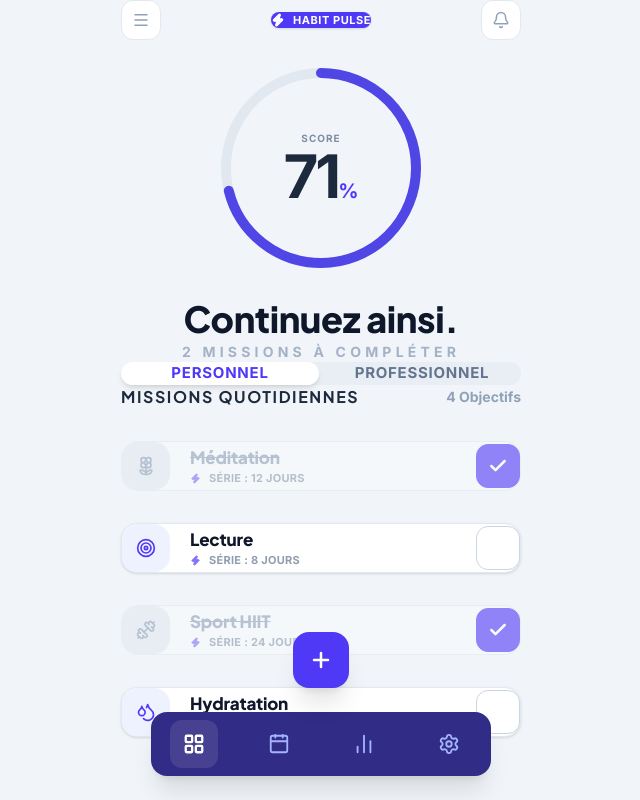
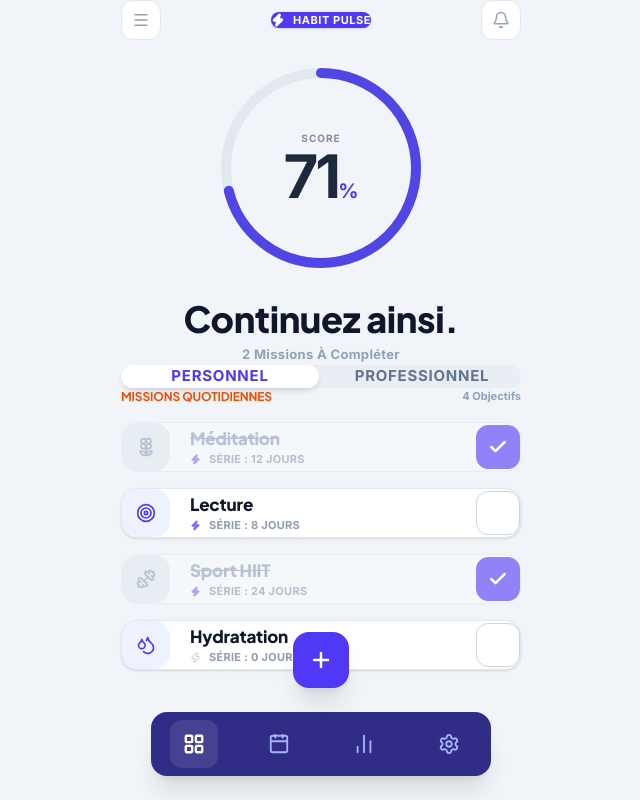
Before and after one commit to digitalsaurien-git/HabitsTrack, a React (Vite) app: page / in a window 1280 px wide. Shown: the whole page, without its empty margins (319-959 px from the left). Built offline with nearby package versions, Linux system fonts and the light colour scheme.

Commit message:
Refine header spacing and style based on audio feedback

```diff
--- a/src/App.jsx
+++ b/src/App.jsx
@@ -98,12 +98,12 @@ export default function App() {
           totalCount={habits.length}
         />
 
-        <main className="transition-all duration-500 pt-24">
+        <main className="transition-all duration-500 pt-8">
           {activeTab === 'dashboard' ? (
-            <div className="flex flex-col gap-8">
-              <div className="flex items-center justify-between px-3 mb-4">
-                <h3 className="label-caps !text-[16px] !text-slate-800">Missions quotidiennes</h3>
-                <span className="text-[14px] font-bold text-slate-400">{filteredHabits.length} Objectifs</span>
+            <div className="flex flex-col gap-4">
+              <div className="flex items-center justify-between px-3 mt-4">
+                <h3 className="text-[12px] font-bold uppercase tracking-widest text-orange-600">Missions quotidiennes</h3>
+                <span className="text-[11px] font-bold text-slate-400">{filteredHabits.length} Objectifs</span>
               </div>
 
               {filteredHabits.map(habit => (
--- a/src/components/Header.jsx
+++ b/src/components/Header.jsx
@@ -69,14 +69,18 @@ export default function Header({
           </div>
         </div>
 
-        <div className="mt-20 text-center px-6">
-          <h2 className="text-4xl font-extrabold text-slate-900 tracking-tight leading-tight mb-4">Continuez ainsi.</h2>
-          <p className="text-[14px] font-bold text-slate-400/80 uppercase tracking-[0.3em] mt-6">{totalCount - progressCount} Missions à compléter</p>
+        <div className="mt-12 text-center px-6">
+          <h2 className="text-4xl font-extrabold text-slate-900 tracking-tight leading-tight">Continuez ainsi.</h2>
+          <div className="mt-8">
+            <p className="text-[13px] font-bold text-slate-400 capitalize bg-slate-100/50 inline-block px-4 py-1.5 rounded-full tracking-wide">
+              {totalCount - progressCount} Missions à compléter
+            </p>
+          </div>
         </div>
       </div>
 
       {/* Styled Tabs */}
-      <div className="mt-32 px-2">
+      <div className="mt-20 px-2">
         <div className="bg-slate-200/50 p-1 rounded-xl flex gap-1">
           <button
             onClick={() => setView('perso')}
```
